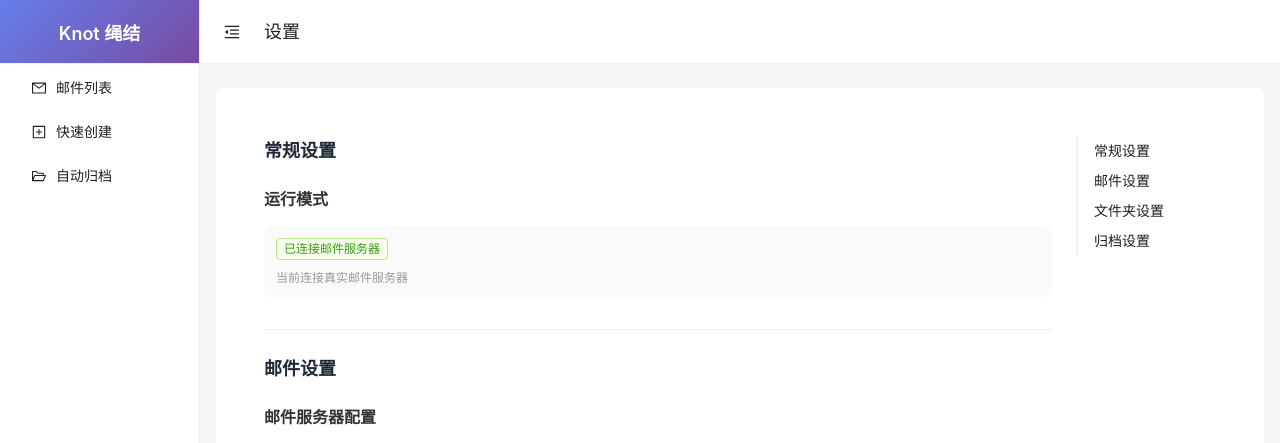
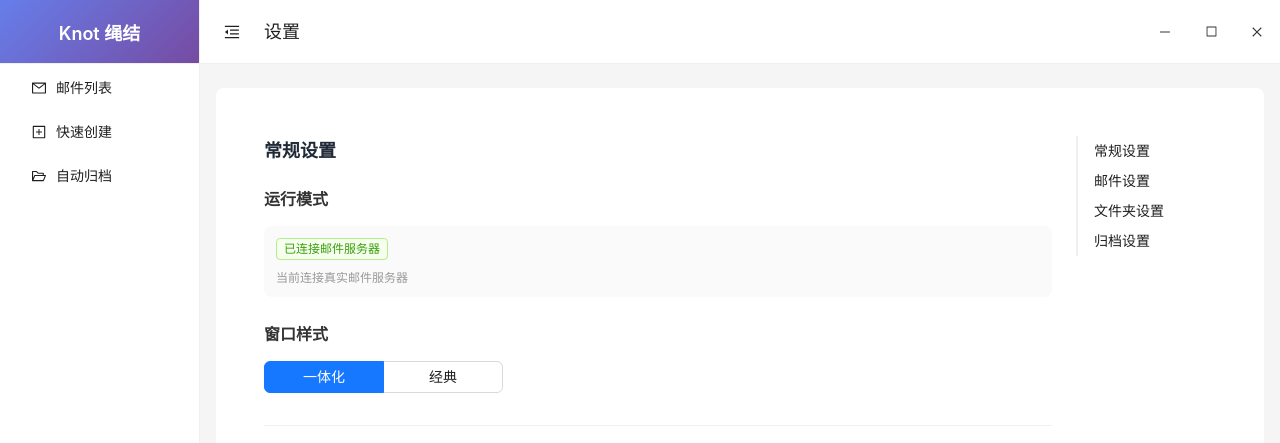
Before and after one commit to jankiny/knot, a React (Vite) app: page / in a window 1280 px wide. Both pictures are taken after a click on the button "设置". Shown: the top 443 px of the page. Built offline with nearby package versions, Linux system fonts and the light colour scheme; no server answers.

Commit message:
feat: 新增一体化窗口模式

```diff
--- a/src/App.css
+++ b/src/App.css
@@ -64,8 +64,11 @@
   display: flex;
   align-items: center;
   justify-content: space-between;
-  padding: 0 16px 0 0 !important;
+  padding: 0 !important;
   border-bottom: 1px solid #f0f0f0;
+  position: sticky;
+  top: 0;
+  z-index: 1000;
 }
 
 .header-left {
@@ -82,7 +85,7 @@
 .header-right {
   display: flex;
   align-items: center;
-  gap: 12px;
+  height: 100%;
 }
 
 .mock-badge {
@@ -91,6 +94,41 @@
   padding: 4px 12px;
   border-radius: 12px;
   font-size: 12px;
+  margin-right: 16px;
+}
+
+/* 一体化模式下的拖拽类名 */
+.integrated-drag {
+  -webkit-app-region: drag;
+}
+
+.integrated-no-drag {
+  -webkit-app-region: no-drag;
+}
+
+.window-controls {
+  display: flex;
+  height: 100%;
+}
+
+.window-btn {
+  display: flex;
+  justify-content: center;
+  align-items: center;
+  width: 46px;
+  height: 100%;
+  color: #333;
+  transition: background-color 0.2s;
+  cursor: pointer;
+}
+
+.window-btn:hover {
+  background-color: rgba(0, 0, 0, 0.05);
+}
+
+.window-btn.close:hover {
+  background-color: #e81123;
+  color: white;
 }
 
 /* 菜单样式优化 */
--- a/src/App.jsx
+++ b/src/App.jsx
@@ -1,4 +1,4 @@
-import { useState, useEffect } from 'react'
+import { useState, useEffect, useMemo } from 'react'
 import { ConfigProvider, Layout, Menu, Button, theme } from 'antd'
 import {
   MailOutlined,
@@ -7,7 +7,11 @@ import {
   SettingOutlined,
   MenuUnfoldOutlined,
   MenuFoldOutlined,
-  PlusSquareOutlined
+  PlusSquareOutlined,
+  MinusOutlined,
+  BorderOutlined,
+  BlockOutlined,
+  CloseOutlined
 } from '@ant-design/icons'
 import zhCN from 'antd/locale/zh_CN'
 import MailList from './components/MailList'
@@ -15,6 +19,7 @@ import AutoArchive from './components/AutoArchive'
 import Settings from './components/Settings'
 import About from './components/About'
 import QuickCreate from './components/QuickCreate'
+import { getSettings } from './services/settings'
 import { USE_MOCK } from './services/api'
 import './App.css'
 
@@ -23,16 +28,55 @@ const { Header, Sider, Content } = Layout
 function App() {
   const [collapsed, setCollapsed] = useState(false)
   const [activeKey, setActiveKey] = useState('mail')
+  const [isMaximized, setIsMaximized] = useState(false)
+  const [settings, setSettings] = useState(getSettings())
+
   const {
     token: { colorBgContainer, borderRadiusLG },
   } = theme.useToken()
+
+  const isIntegratedStyle = settings.windowStyle === 'integrated'
 
   // 监听打开设置的事件
   useEffect(() => {
     const handleOpenSettings = () => setActiveKey('settings')
     window.addEventListener('openSettings', handleOpenSettings)
-    return () => window.removeEventListener('openSettings', handleOpenSettings)
+
+    // 我们也可能需要监听设置的更改以便实时更新 windowStyle，
+    // 这里简单处理为每次重新渲染或切回前台时重新获取
+    const handleFocus = () => setSettings(getSettings())
+    window.addEventListener('focus', handleFocus)
+
+    return () => {
+      window.removeEventListener('openSettings', handleOpenSettings)
+      window.removeEventListener('focus', handleFocus)
+    }
   }, [])
+
+  // 监听窗口最大化状态
+  useEffect(() => {
+    if (window.electronAPI) {
+      window.electronAPI.isWindowMaximized().then(status => setIsMaximized(status))
+      window.electronAPI.onMaximizedStateChange((isMax) => {
+        setIsMaximized(isMax)
+      })
+      return () => {
+        window.electronAPI.removeMaximizedStateListener()
+      }
+    }
+  }, [])
+
+  const handleMinimize = () => {
+    if (window.electronAPI) window.electronAPI.minimizeWindow()
+  }
+
+  const handleMaximize = () => {
+    if (window.electronAPI) window.electronAPI.maximizeWindow()
+  }
+
+  const handleClose = () => {
+    if (window.electronAPI) window.electronAPI.closeWindow()
+  }
 
   const menuItems = [
     {
@@ -117,8 +161,8 @@ function App() {
           </div>
         </Sider>
         <Layout>
-          <Header style={{ padding: 0, background: colorBgContainer }} className="app-header">
-            <div className="header-left">
+          <Header style={{ padding: 0, background: colorBgContainer }} className={`app-header ${isIntegratedStyle ? 'integrated-drag' : ''}`}>
+            <div className={`header-left ${isIntegratedStyle ? 'integrated-no-drag' : ''}`}>
               <Button
                 type="text"
                 icon={collapsed ? <MenuUnfoldOutlined /> : <MenuFoldOutlined />}
@@ -129,10 +173,28 @@ function App() {
                   height: 64,
                 }}
               />
-              <h2 className="page-title">{getHeaderTitle()}</h2>
+              <h2 className={`page-title ${isIntegratedStyle ? 'integrated-drag' : ''}`}>{getHeaderTitle()}</h2>
             </div>
-            <div className="header-right">
-              {USE_MOCK && <span className="mock-badge">Mock 模式</span>}
+            <div className={`header-right ${isIntegratedStyle ? 'integrated-no-drag' : ''}`}>
+              {USE_MOCK && <span className={`mock-badge ${isIntegratedStyle ? 'integrated-no-drag' : ''}`}>Mock 模式</span>}
+
+              {isIntegratedStyle && (
+                <div className="window-controls integrated-no-drag">
+                  <div className="window-btn" onClick={handleMinimize} title="最小化">
+                    <MinusOutlined style={{ fontSize: '12px' }} />
+                  </div>
+                  <div className="window-btn" onClick={handleMaximize} title={isMaximized ? "向下还原" : "最大化"}>
+                    {isMaximized ? (
+                      <BlockOutlined style={{ fontSize: '11px' }} />
+                    ) : (
+                      <BorderOutlined style={{ fontSize: '11px' }} />
+                    )}
+                  </div>
+                  <div className="window-btn close" onClick={handleClose} title="关闭">
+                    <CloseOutlined style={{ fontSize: '12px' }} />
+                  </div>
+                </div>
+              )}
             </div>
           </Header>
           <Content
--- a/src/components/Settings.jsx
+++ b/src/components/Settings.jsx
@@ -1,5 +1,5 @@
 import { useState, useEffect } from 'react'
-import { Drawer, Form, Input, InputNumber, Button, Switch, message, Divider, Tag, Space, Select, Checkbox, Anchor } from 'antd'
+import { Drawer, Form, Input, InputNumber, Button, Switch, message, Divider, Tag, Space, Select, Checkbox, Anchor, Radio, Modal } from 'antd'
 import { MailOutlined, LockOutlined, GlobalOutlined, FolderOutlined } from '@ant-design/icons'
 import { mailApi, USE_MOCK } from '../services/api'
 import { getSettings, saveSettings, formatFolderName } from '../services/settings'
@@ -124,6 +124,28 @@ function Settings() {
     }
   }
 
+  const handleWindowStyleChange = async (e) => {
+    const newStyle = e.target.value
+    updateSetting('windowStyle', newStyle)
+
+    // 通知Electron主进程存储该设置
+    if (window.electronAPI?.saveSetting) {
+      await window.electronAPI.saveSetting('windowStyle', newStyle)
+    }
+
+    Modal.confirm({
+      title: '重启生效',
+      content: '窗口样式的更改需要重启应用后才会生效，是否立即重启？',
+      okText: '立即重启',
+      cancelText: '稍后重启',
+      onOk: () => {
+        if (window.electronAPI?.restartApp) {
+          window.electronAPI.restartApp()
+        }
+      }
+    })
+  }
+
   const handleSelectFolder = async () => {
     if (window.electronAPI?.selectFolder) {
       const selectedPath = await window.electronAPI.selectFolder()
@@ -161,6 +183,20 @@ function Settings() {
                   : '当前连接真实邮件服务器'}
               </p>
             </div>
+          </div>
+          <div className="settings-section" style={{ marginTop: 24 }}>
+            <div className="section-header">
+              <h3>窗口样式</h3>
+            </div>
+            <Radio.Group
+              onChange={handleWindowStyleChange}
+              value={settings.windowStyle}
+              optionType="button"
+              buttonStyle="solid"
+            >
+              <Radio.Button value="integrated" style={{ width: 120, textAlign: 'center' }}>一体化</Radio.Button>
+              <Radio.Button value="classic" style={{ width: 120, textAlign: 'center' }}>经典</Radio.Button>
+            </Radio.Group>
           </div>
         </div>
 
--- a/src/services/settings.js
+++ b/src/services/settings.js
@@ -3,6 +3,8 @@
 const SETTINGS_KEY = 'knot_settings'
 
 const DEFAULT_SETTINGS = {
+  // 窗口样式: 'integrated' (一体化) | 'classic' (经典)
+  windowStyle: 'integrated',
   folderPath: '~/Desktop',  // 默认桌面
   // 文件夹命名格式，支持变量：
   // {{YYYY}} - 年份，{{MM}} - 月份，{{DD}} - 日期
```
Also changed, not shown: electron/main.js (+79 -2 lines), electron/preload.js (+23 -1 lines).
